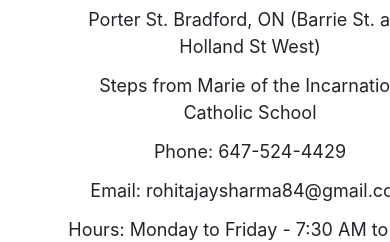
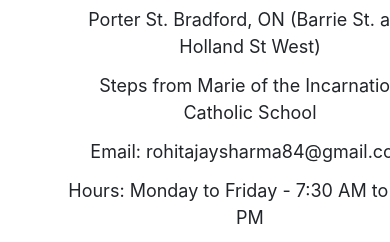
Before and after one commit to lancey1/little-wonders, a React (Create React App) app: page / in a window 390 px wide. Shown: the part 3220-3462 px from the top of the page. Built offline with nearby package versions, Linux system fonts and the light colour scheme.

Commit message:
remove phone number

```diff
--- a/src/pages/Home.js
+++ b/src/pages/Home.js
@@ -182,7 +182,7 @@ export default function Home() {
             )}
             <p>Porter St. Bradford, ON (Barrie St. and Holland St West)</p>
             <p>Steps from Marie of the Incarnation Catholic School</p>
-            <p>Phone: 647-524-4429</p>
+            {/* <p>Phone: 647-524-4429</p> */}
             <p>Email: rohitajaysharma84@gmail.com</p>
             <p>Hours: Monday to Friday - 7:30 AM to 5:30 PM</p>
           </div>
```
